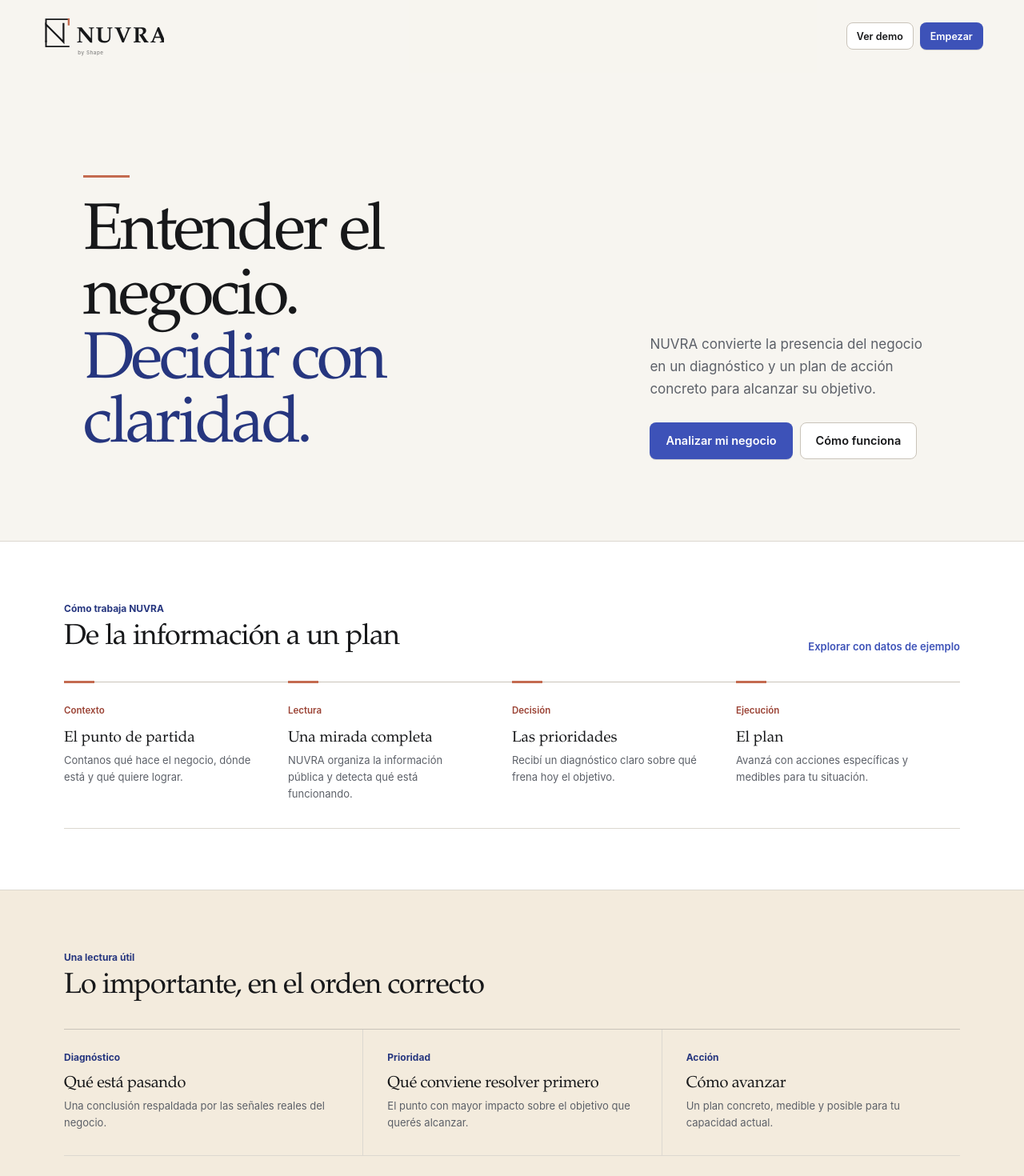
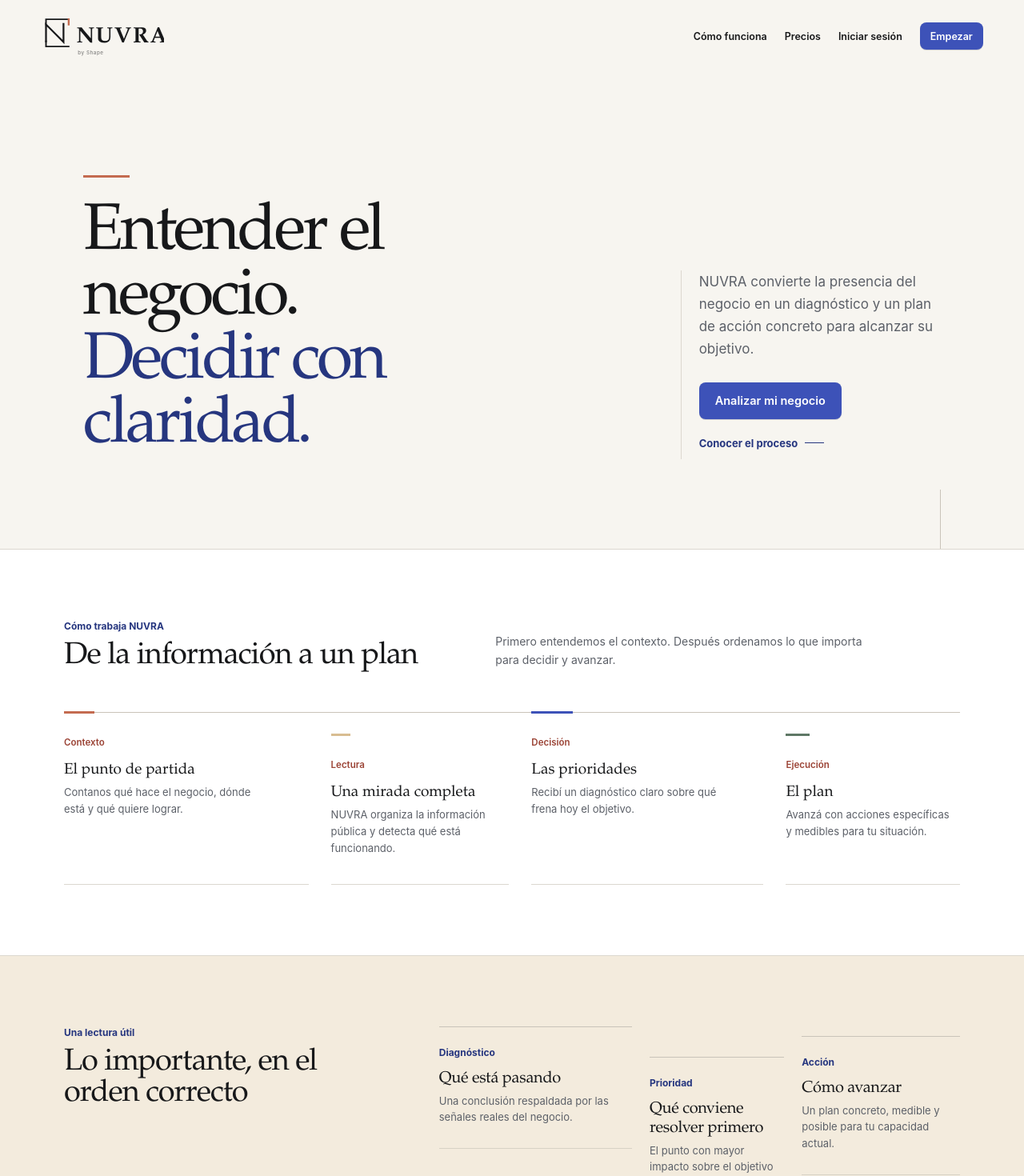
Before and after one commit to shapemarketing62/NUVRA, a Next.js app: page / in a window 1280 px wide. Shown: the top 1470 px of the page at 80% size. Built offline with nearby package versions, Linux system fonts and the light colour scheme.

Commit message:
Refine landing design and remove public demo content

```diff
--- a/app/globals.css
+++ b/app/globals.css
@@ -122,18 +122,22 @@
 .table-shell th{text-align:left;padding:12px 16px;color:var(--n-text-soft);font-size:12px;font-weight:600;background:var(--n-surface-muted)}
 .table-shell td{padding:13px 16px;border-top:1px solid var(--n-line)}
 
-.landing-nav{position:sticky;top:0;z-index:40;display:flex;align-items:center;justify-content:space-between;padding:16px clamp(16px,4vw,52px);background:rgba(247,245,240,.96);border-bottom:1px solid transparent}
-.landing-nav-scrolled{border-bottom-color:var(--n-line)}
-.landing-hero{max-width:1120px;margin:0 auto;padding:clamp(78px,10vw,136px) 24px 102px;display:grid;grid-template-columns:minmax(0,1.25fr) minmax(280px,.75fr);gap:clamp(48px,8vw,112px);align-items:end}
-.landing-hero-mark{width:58px;height:3px;background:var(--n-copper);margin-bottom:30px}
-.landing-hero h1 em{color:var(--n-accent-deep);font-style:normal}
-.landing-section{padding:76px 24px;border-top:1px solid var(--n-line)}.landing-section-surface{background:var(--n-surface)}.landing-section-sand{background:var(--n-sand-soft)}
-.landing-section-inner{max-width:1120px;margin:0 auto}.landing-value-grid{display:grid;grid-template-columns:repeat(3,minmax(0,1fr));gap:0;border-top:1px solid var(--n-line-strong)}
-.landing-value{padding:27px 30px 30px 0;border-bottom:1px solid var(--n-line)}.landing-value:nth-child(2){padding-left:30px;border-left:1px solid var(--n-line)}.landing-value:nth-child(3){padding-left:30px;border-left:1px solid var(--n-line)}
-.landing-value strong{display:block;color:var(--n-accent-deep);font-size:12px;margin-bottom:13px}.landing-cta{display:grid;grid-template-columns:1fr auto;align-items:center;gap:40px;padding:45px 48px;background:var(--n-accent-deep);color:#fff}.landing-cta p{color:#d7dbec}.landing-footer{border-top:1px solid var(--n-line);background:var(--n-surface)}
-.landing-steps{display:grid;grid-template-columns:repeat(4,minmax(0,1fr));border-top:1px solid var(--n-line-strong)}
-.landing-steps article{position:relative;padding:28px 24px 32px 0;border-bottom:1px solid var(--n-line)}
-.landing-steps article:before{content:"";position:absolute;left:0;top:-2px;width:38px;height:3px;background:var(--n-copper)}
+.landing-home{min-height:100vh;background:var(--n-bg)}
+.landing-nav{position:sticky;top:0;z-index:40;display:flex;align-items:center;justify-content:space-between;padding:16px clamp(16px,4vw,52px);background:rgba(247,245,240,.96);border-bottom:1px solid transparent;transition:border-color var(--n-ease),background var(--n-ease)}
+.landing-nav-scrolled{border-bottom-color:var(--n-line);background:rgba(255,255,255,.97)}
+.landing-nav-actions{display:flex;align-items:center;gap:22px}.landing-nav-link{font-size:12.5px;font-weight:600;color:var(--n-text);transition:color var(--n-ease)}.landing-nav-link:hover{color:var(--n-accent)}
+.landing-hero{position:relative;max-width:1120px;margin:0 auto;padding:clamp(82px,10vw,138px) 24px 112px;display:grid;grid-template-columns:minmax(0,1.32fr) minmax(280px,.68fr);gap:clamp(52px,9vw,126px);align-items:end}
+.landing-hero:after{content:"";position:absolute;right:24px;bottom:0;width:1px;height:74px;background:var(--n-line-strong)}
+.landing-hero-mark{width:58px;height:3px;background:var(--n-copper);margin-bottom:30px}.landing-hero h1{font-size:clamp(48px,6.5vw,82px);font-weight:500;letter-spacing:-.045em;line-height:.98;max-width:780px}.landing-hero h1 em{color:var(--n-accent-deep);font-style:normal}
+.landing-hero-aside{padding:0 0 12px 22px;border-left:1px solid var(--n-line)}.landing-hero-aside>p{font-size:17px;line-height:1.65;color:var(--n-text-soft)}.landing-hero-actions{display:flex;align-items:center;gap:22px;margin-top:28px;flex-wrap:wrap}.landing-text-link{display:inline-flex;align-items:center;gap:9px;color:var(--n-accent-deep);font-size:13px;font-weight:650}.landing-text-link:after{content:"";width:24px;height:1px;background:currentColor;transition:width var(--n-ease)}.landing-text-link:hover:after{width:34px}
+.landing-section{padding:88px 24px;border-top:1px solid var(--n-line)}.landing-section-surface{background:var(--n-surface)}.landing-section-sand{background:var(--n-sand-soft)}.landing-section-muted{background:var(--n-surface-muted)}
+.landing-section-inner{max-width:1120px;margin:0 auto}.landing-section-heading{display:grid;grid-template-columns:minmax(280px,.9fr) minmax(300px,1.1fr);align-items:end;column-gap:64px;margin-bottom:50px}.landing-section-heading .page-eyebrow{grid-column:1}.landing-section-heading .page-title{grid-column:1;font-size:38px}.landing-section-heading>p{grid-column:2;grid-row:1/3;max-width:490px;color:var(--n-text-soft);font-size:14px;line-height:1.65;padding-bottom:4px}
+.landing-steps{display:grid;grid-template-columns:1.18fr .86fr 1.12fr .84fr;gap:28px;border-top:1px solid var(--n-line-strong)}
+.landing-steps article{position:relative;padding:30px 6px 34px 0;border-bottom:1px solid var(--n-line)}.landing-steps article:nth-child(even){margin-top:28px}.landing-steps article:before{content:"";position:absolute;left:0;top:-2px;width:38px;height:3px;background:var(--n-copper)}.landing-steps article:nth-child(2):before{width:24px;background:var(--n-sand)}.landing-steps article:nth-child(3):before{width:52px;background:var(--n-accent)}.landing-steps article:nth-child(4):before{width:30px;background:var(--n-success-base)}.landing-steps h3{font-size:19px;font-weight:500;margin-top:16px}.landing-steps .section-description{max-width:240px}
+.landing-value-section{display:grid;grid-template-columns:minmax(250px,.72fr) minmax(0,1.28fr);gap:clamp(54px,8vw,108px);align-items:start}.landing-value-section .landing-section-heading{display:block;margin:0;position:sticky;top:112px}.landing-value-section .landing-section-heading .page-title{font-size:38px;max-width:390px}
+.landing-value-grid{display:grid;grid-template-columns:1.22fr .85fr 1fr;gap:22px;align-items:start}.landing-value{padding:24px 4px 28px 0;border-top:1px solid var(--n-line-strong);border-bottom:1px solid rgba(201,195,185,.65)}.landing-value:nth-child(2){margin-top:38px}.landing-value:nth-child(3){margin-top:12px}.landing-value strong{display:block;color:var(--n-accent-deep);font-size:12px;margin-bottom:13px}.landing-value .section-title{font-size:20px}
+.landing-cta{position:relative;display:grid;grid-template-columns:minmax(0,1fr) auto;align-items:center;gap:52px;padding:54px 58px;background:var(--n-accent-deep);color:#fff;overflow:hidden}.landing-cta:after{content:"";position:absolute;right:42px;top:0;width:1px;height:25px;background:var(--n-copper-light)}.landing-cta .stage-label{color:var(--n-copper-light)}.landing-cta h2{font-size:clamp(29px,4vw,43px);font-weight:500;line-height:1.06;max-width:720px;margin-top:10px}.landing-cta p{color:#d7dbec;font-size:14px;line-height:1.65;margin-top:14px;max-width:620px}.landing-cta-button{background:#fff;color:var(--n-accent-deep);box-shadow:none}.landing-cta-button:hover:not(:disabled){background:var(--n-sand-soft);color:var(--n-accent-deep)}
+.landing-footer{border-top:1px solid var(--n-line);background:var(--n-bg)}.landing-footer-inner{max-width:1120px;margin:0 auto;padding:32px 24px;display:flex;align-items:center;justify-content:space-between;gap:24px;font-size:12px;color:var(--n-text-faint)}
 .stage-label{color:var(--n-copper-deep);font-size:11.5px;font-weight:600}
 .strategic-callout h2,.strategic-callout h3{font-family:var(--n-display);font-weight:500!important;font-size:22px!important;line-height:1.24!important}
 .settings-layout{display:grid;grid-template-columns:180px minmax(0,1fr);gap:32px}.settings-tabs{width:180px}
@@ -143,9 +147,9 @@
   .sidebar .sidebar-account,.sidebar-label{display:none}.sidebar-brand{display:flex;margin:0 0 10px;padding:0 4px}.sidebar-brand svg{width:126px!important}.sidebar-nav{display:flex;gap:6px;overflow-x:auto;scrollbar-width:none}.sidebar-group{display:contents}
   .sidebar-item{width:auto;flex:0 0 auto;padding:8px 12px}.sidebar-item-active:before{left:8px;right:8px;bottom:2px;top:auto;width:auto;height:2px}
   .app-main{padding:36px 24px 58px}.metric-grid,.content-grid{grid-template-columns:1fr}.auth-shell{grid-template-columns:1fr}.auth-brand-panel{display:none}
-  .landing-steps{grid-template-columns:repeat(2,minmax(0,1fr))}.landing-value-grid{grid-template-columns:1fr}.landing-value,.landing-value:nth-child(2),.landing-value:nth-child(3){padding:22px 0;border-left:0}.landing-cta{grid-template-columns:1fr}
+  .landing-steps{grid-template-columns:1.12fr .88fr}.landing-steps article:nth-child(even){margin-top:18px}.landing-value-section{grid-template-columns:1fr;gap:40px}.landing-value-section .landing-section-heading{position:static}.landing-value-grid{grid-template-columns:1.2fr .9fr 1fr}.landing-cta{grid-template-columns:1fr}.landing-section-heading{column-gap:38px}
 }
-@media(max-width:820px){.landing-hero{grid-template-columns:1fr;gap:42px;padding-top:82px;padding-bottom:82px}.landing-hero h1{font-size:66px!important}}
+@media(max-width:820px){.landing-hero{grid-template-columns:1fr;gap:42px;padding-top:82px;padding-bottom:82px}.landing-hero h1{font-size:66px!important}.landing-hero-aside{max-width:560px}.landing-section-heading{grid-template-columns:1fr;margin-bottom:42px}.landing-section-heading .page-eyebrow,.landing-section-heading .page-title,.landing-section-heading>p{grid-column:1;grid-row:auto}.landing-section-heading>p{margin-top:16px;padding:0}.landing-value-section .landing-section-heading{margin:0}.landing-value-grid{grid-template-columns:1fr 1fr}.landing-value:nth-child(3){grid-column:2;margin-top:-12px}}
 @media(max-width:760px){.settings-layout{grid-template-columns:1fr}.settings-tabs{width:100%;overflow-x:auto}.settings-tabs>div{flex-direction:row!important}.settings-tabs button{white-space:nowrap}}
 @media(max-width:680px){
   .app-main{padding:30px 18px 50px}.page-header{align-items:flex-start;flex-direction:column;margin-bottom:34px}.page-title{font-size:38px;line-height:1.04}.section-title{font-size:21px}
@@ -153,8 +157,8 @@
   .diagnostic-row{grid-template-columns:1fr 38px;gap:10px;padding:12px 0}.diagnostic-row .diagnostic-track{grid-column:1/-1;grid-row:2}
   .action-item{grid-template-columns:16px 1fr;gap:12px}.action-item>:last-child{grid-column:2}.auth-form-panel{padding:24px 18px}.auth-card{padding:24px 20px}
   .onboarding-content{padding:36px 14px 52px}.onboarding-form{padding:28px 22px 34px}.choice-grid{grid-template-columns:1fr}
-  .landing-hero{grid-template-columns:1fr;padding-top:66px;padding-bottom:72px;gap:38px}.landing-hero h1{font-size:52px!important;line-height:.98!important}
-  .landing-steps{grid-template-columns:1fr}.landing-steps article{padding-right:0}.app-main section[style*="grid-template-columns"]{grid-template-columns:1fr!important}.page-header+div[style*="grid-template-columns"]{grid-template-columns:1fr!important}
+  .landing-nav-actions{gap:10px}.landing-nav-link-secondary{display:none}.landing-nav-link{font-size:12px}.landing-hero{grid-template-columns:1fr;padding-top:66px;padding-bottom:72px;gap:38px}.landing-hero:after{height:44px}.landing-hero h1{font-size:52px!important;line-height:.98!important}.landing-hero-aside{padding-left:0;border-left:0}.landing-hero-actions{align-items:flex-start;flex-direction:column;gap:18px}.landing-section{padding:70px 20px}
+  .landing-steps{grid-template-columns:1fr;gap:0}.landing-steps article,.landing-steps article:nth-child(even){padding-right:0;margin-top:0}.landing-value-grid{grid-template-columns:1fr;gap:0}.landing-value,.landing-value:nth-child(2),.landing-value:nth-child(3){grid-column:auto;margin-top:0;padding:24px 0}.landing-cta{padding:40px 28px;gap:30px}.landing-footer-inner{align-items:flex-start;flex-direction:column}.app-main section[style*="grid-template-columns"]{grid-template-columns:1fr!important}.page-header+div[style*="grid-template-columns"]{grid-template-columns:1fr!important}
 }
 @media(max-width:390px){.landing-hero h1{font-size:46px!important}.page-title{font-size:35px}.btn-lg{padding-left:15px;padding-right:15px}}
 .app-main [style*="border-radius: 16px"],.app-main [style*="border-radius: 18px"]{border-radius:var(--n-radius-panel)!important;box-shadow:none!important}
--- a/app/page.tsx
+++ b/app/page.tsx
@@ -1,9 +1,7 @@
 "use client";
 import { useEffect, useState } from "react";
 import { useRouter } from "next/navigation";
-import { COLORS } from "@/lib/design-tokens";
 import { Btn, BrandMark } from "@/components/ui";
-import { setDemoMode } from "@/lib/session";
 
 export default function LandingPage() {
   const router = useRouter();
@@ -13,29 +11,33 @@
     window.addEventListener("scroll", handler);
     return () => window.removeEventListener("scroll", handler);
   }, []);
-  const demo = () => { setDemoMode(); router.push("/dashboard"); };
   const steps = [
     ["Contexto", "El punto de partida", "Contanos qué hace el negocio, dónde está y qué quiere lograr."],
     ["Lectura", "Una mirada completa", "NUVRA organiza la información pública y detecta qué está funcionando."],
     ["Decisión", "Las prioridades", "Recibí un diagnóstico claro sobre qué frena hoy el objetivo."],
     ["Ejecución", "El plan", "Avanzá con acciones específicas y medibles para tu situación."],
   ];
-  return <div style={{ minHeight: "100vh" }}>
+  return <div className="landing-home">
     <nav className={`landing-nav ${scrolled ? "landing-nav-scrolled" : ""}`}>
       <BrandMark />
-      <div style={{ display:"flex", gap:8 }}><Btn variant="ghost" size="sm" onClick={demo}>Ver demo</Btn><Btn size="sm" onClick={() => router.push("/onboarding")}>Empezar</Btn></div>
+      <div className="landing-nav-actions">
+        <a className="landing-nav-link landing-nav-link-secondary" href="#como-funciona">Cómo funciona</a>
+        <a className="landing-nav-link landing-nav-link-secondary" href="/pricing">Precios</a>
+        <a className="landing-nav-link" href="/login">Iniciar sesión</a>
+        <Btn size="sm" onClick={() => router.push("/onboarding")}>Empezar</Btn>
+      </div>
     </nav>
     <main>
       <section className="landing-hero">
-        <div><div className="landing-hero-mark" /><h1 className="shp-display" style={{ fontSize:"clamp(48px,6.5vw,82px)", fontWeight:500, letterSpacing:"-.045em", lineHeight:.98, maxWidth:780 }}>Entender el negocio.<br /><em>Decidir con claridad.</em></h1></div>
-        <div><p style={{ fontSize:17, lineHeight:1.65, color:COLORS.inkSoft }}>NUVRA convierte la presencia del negocio en un diagnóstico y un plan de acción concreto para alcanzar su objetivo.</p><div style={{ display:"flex", gap:9, marginTop:28, flexWrap:"wrap" }}><Btn size="lg" onClick={() => router.push("/onboarding")}>Analizar mi negocio</Btn><Btn variant="ghost" size="lg" onClick={() => document.getElementById("como-funciona")?.scrollIntoView({ behavior:"smooth" })}>Cómo funciona</Btn></div></div>
+        <div className="landing-hero-copy"><div className="landing-hero-mark" /><h1 className="shp-display">Entender el negocio.<br /><em>Decidir con claridad.</em></h1></div>
+        <div className="landing-hero-aside"><p>NUVRA convierte la presencia del negocio en un diagnóstico y un plan de acción concreto para alcanzar su objetivo.</p><div className="landing-hero-actions"><Btn size="lg" onClick={() => router.push("/onboarding")}>Analizar mi negocio</Btn><a className="landing-text-link" href="#como-funciona">Conocer el proceso</a></div></div>
       </section>
       <section id="como-funciona" className="landing-section landing-section-surface">
-        <div className="landing-section-inner"><div className="section-header" style={{ marginBottom:36 }}><div><div className="page-eyebrow">Cómo trabaja NUVRA</div><h2 className="page-title" style={{ fontSize:36 }}>De la información a un plan</h2></div><button onClick={demo} style={{ border:0, background:"none", color:COLORS.blue, fontSize:13, fontWeight:600 }}>Explorar con datos de ejemplo</button></div><div className="landing-steps">{steps.map((item) => <article key={item[0]}><div className="stage-label">{item[0]}</div><h3 className="shp-display" style={{ fontSize:19, fontWeight:500, marginTop:16 }}>{item[1]}</h3><p className="section-description" style={{ maxWidth:240 }}>{item[2]}</p></article>)}</div></div>
+        <div className="landing-section-inner"><div className="landing-section-heading"><div className="page-eyebrow">Cómo trabaja NUVRA</div><h2 className="page-title">De la información a un plan</h2><p>Primero entendemos el contexto. Después ordenamos lo que importa para decidir y avanzar.</p></div><div className="landing-steps">{steps.map((item) => <article key={item[0]}><div className="stage-label">{item[0]}</div><h3 className="shp-display">{item[1]}</h3><p className="section-description">{item[2]}</p></article>)}</div></div>
       </section>
-      <section className="landing-section landing-section-sand"><div className="landing-section-inner"><div className="section-header" style={{marginBottom:34}}><div><div className="page-eyebrow">Una lectura útil</div><h2 className="page-title" style={{fontSize:36}}>Lo importante, en el orden correcto</h2></div></div><div className="landing-value-grid"><article className="landing-value"><strong>Diagnóstico</strong><h3 className="section-title" style={{fontSize:20}}>Qué está pasando</h3><p className="section-description">Una conclusión respaldada por las señales reales del negocio.</p></article><article className="landing-value"><strong>Prioridad</strong><h3 className="section-title" style={{fontSize:20}}>Qué conviene resolver primero</h3><p className="section-description">El punto con mayor impacto sobre el objetivo que querés alcanzar.</p></article><article className="landing-value"><strong>Acción</strong><h3 className="section-title" style={{fontSize:20}}>Cómo avanzar</h3><p className="section-description">Un plan concreto, medible y posible para tu capacidad actual.</p></article></div></div></section>
-      <section className="landing-section landing-section-surface"><div className="landing-section-inner"><div className="landing-cta"><div><div className="stage-label" style={{color:"var(--n-copper-light)"}}>Tu próximo paso</div><h2 className="shp-display" style={{fontSize:"clamp(28px,4vw,42px)",fontWeight:500,marginTop:10}}>Empezá por entender qué necesita hoy tu negocio.</h2><p style={{fontSize:14,lineHeight:1.65,marginTop:12,maxWidth:620}}>NUVRA organiza la información disponible y la convierte en decisiones claras.</p></div><Btn size="lg" onClick={() => router.push("/onboarding")}>Analizar mi negocio</Btn></div></div></section>
+      <section className="landing-section landing-section-sand"><div className="landing-section-inner landing-value-section"><div className="landing-section-heading"><div className="page-eyebrow">Una lectura útil</div><h2 className="page-title">Lo importante, en el orden correcto</h2></div><div className="landing-value-grid"><article className="landing-value"><strong>Diagnóstico</strong><h3 className="section-title">Qué está pasando</h3><p className="section-description">Una conclusión respaldada por las señales reales del negocio.</p></article><article className="landing-value"><strong>Prioridad</strong><h3 className="section-title">Qué conviene resolver primero</h3><p className="section-description">El punto con mayor impacto sobre el objetivo que querés alcanzar.</p></article><article className="landing-value"><strong>Acción</strong><h3 className="section-title">Cómo avanzar</h3><p className="section-description">Un plan concreto, medible y posible para tu capacidad actual.</p></article></div></div></section>
+      <section className="landing-section landing-section-muted"><div className="landing-section-inner"><div className="landing-cta"><div><div className="stage-label">Tu próximo paso</div><h2 className="shp-display">Empezá por entender qué necesita hoy tu negocio.</h2><p>NUVRA organiza la información disponible y la convierte en decisiones claras.</p></div><Btn className="landing-cta-button" size="lg" onClick={() => router.push("/onboarding")}>Analizar mi negocio</Btn></div></div></section>
     </main>
-    <footer className="landing-footer"><div style={{ maxWidth:1120, margin:"0 auto", padding:"30px 24px", display:"flex", alignItems:"center", justifyContent:"space-between", gap:24, fontSize:12, color:COLORS.inkFaint }}><BrandMark subtitle={false}/><span>Diagnóstico y estrategia de negocio</span></div></footer>
+    <footer className="landing-footer"><div className="landing-footer-inner"><BrandMark subtitle={false}/><span>Diagnóstico y estrategia para negocios reales.</span></div></footer>
   </div>;
 }
```
